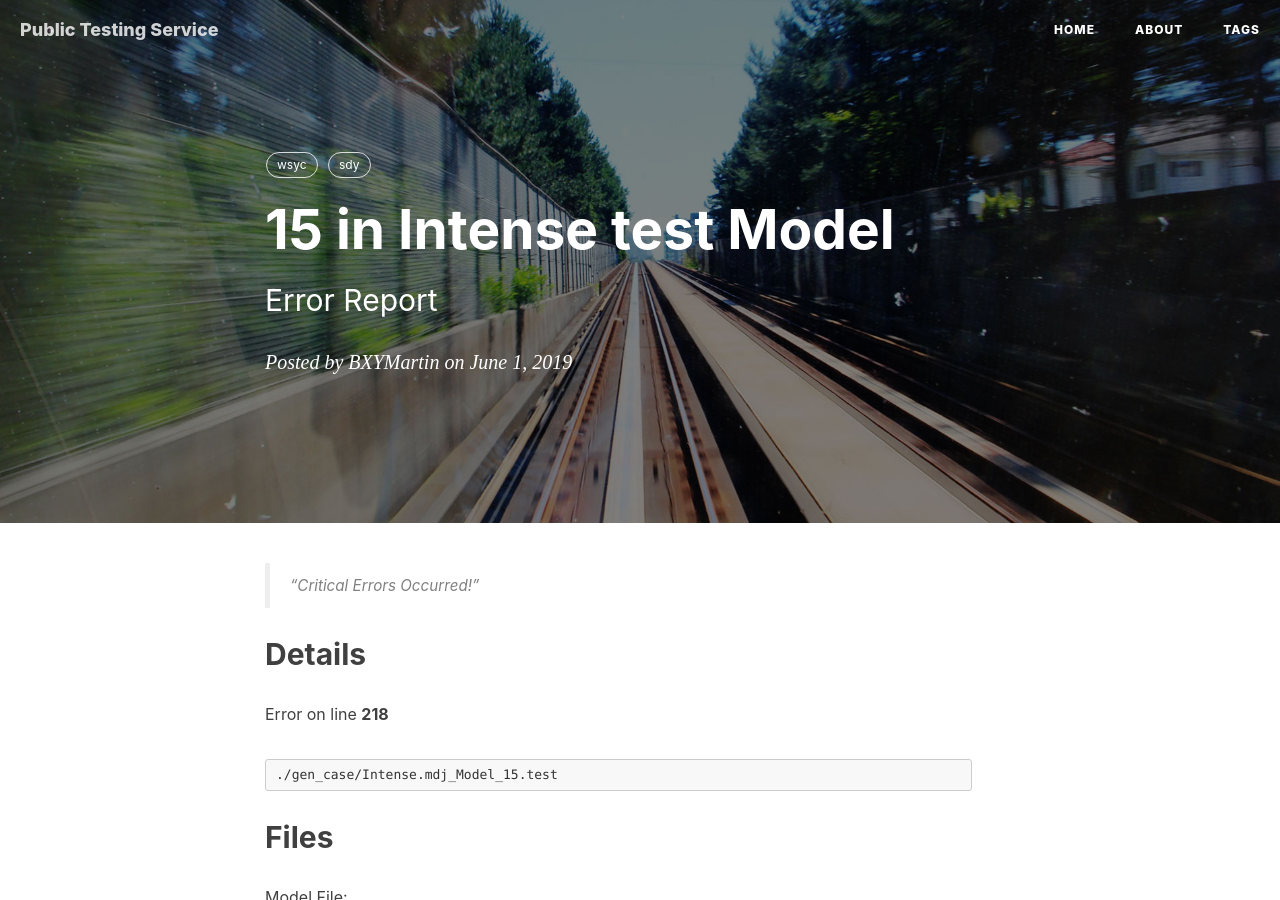
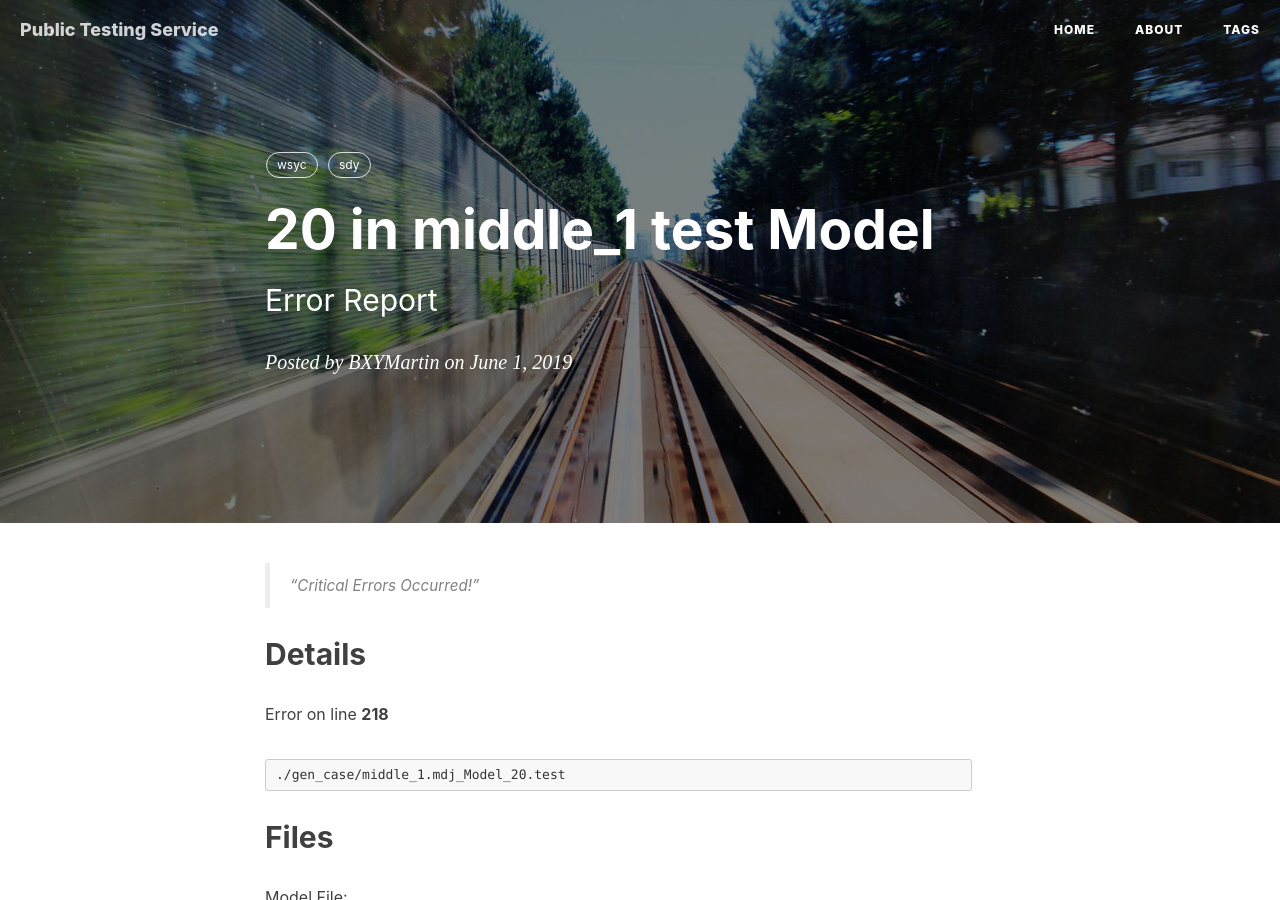
Before and after one commit to BXYMartin/OO-Public, a Jekyll site: the page built from docs/_posts/2019-06-01-13-29-13.markdown, in a window 1280 px wide and 900 px high. Built offline with Jekyll 4.4.1, drawn with Linux system fonts in a browser that asks for light colours; nearby versions of some CDN libraries; comment, search, counter and statistics services are not loaded.

Commit message:
Wrong Behaviour Detected!

````diff
--- a/docs/_posts/2019-06-01-13-29-13.markdown
+++ b/docs/_posts/2019-06-01-13-29-13.markdown
@@ -1,6 +1,6 @@
 ---
 layout:     post
-title:      "15 in Intense test Model"
+title:      "20 in middle_1 test Model"
 subtitle:   "Error Report"
 date:       2019-06-01 13:29:13
 author:     "BXYMartin"
@@ -19,14 +19,14 @@
 Error on line **218**
 
 ```
-./gen_case/Intense.mdj_Model_15.test
+./gen_case/middle_1.mdj_Model_20.test
 ```
 
 ## Files
 
 Model File:
 
-[Source File](https://github.com/BXYMartin/OO-Public/blob/master/test_mdj/Intense.mdj)
+[Source File](https://github.com/BXYMartin/OO-Public/blob/master/test_mdj/middle_1.mdj)
 
 Test case:
 
````
